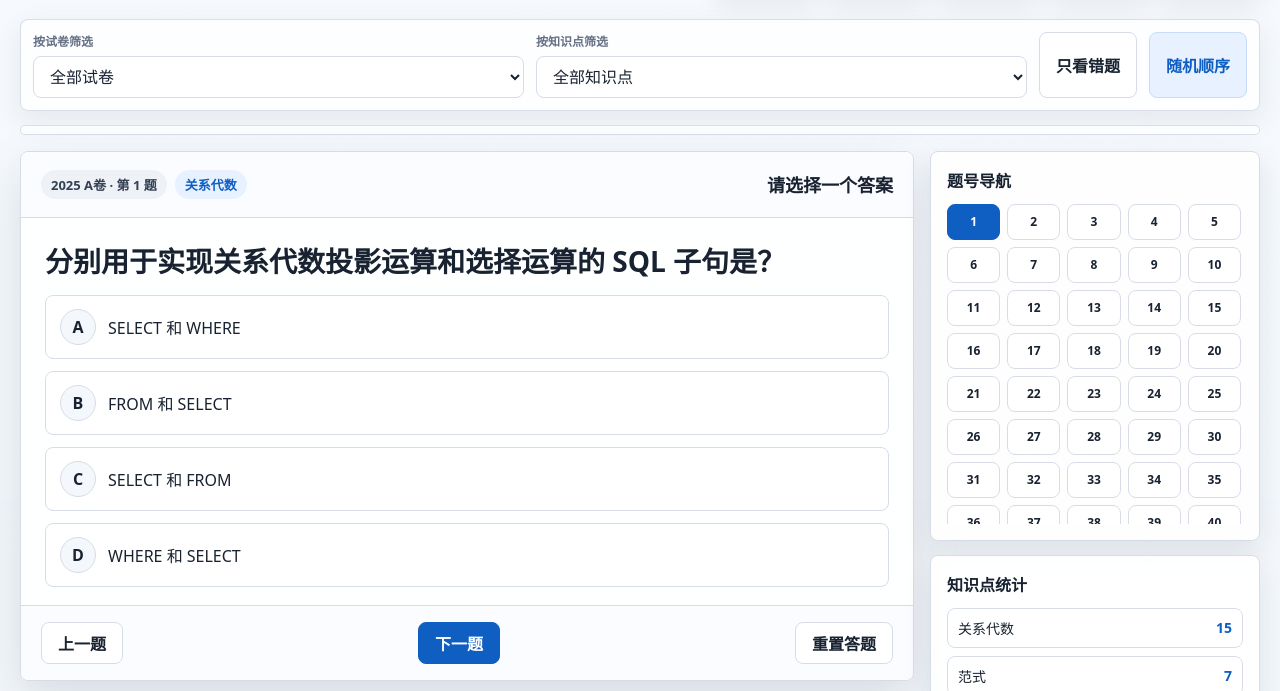
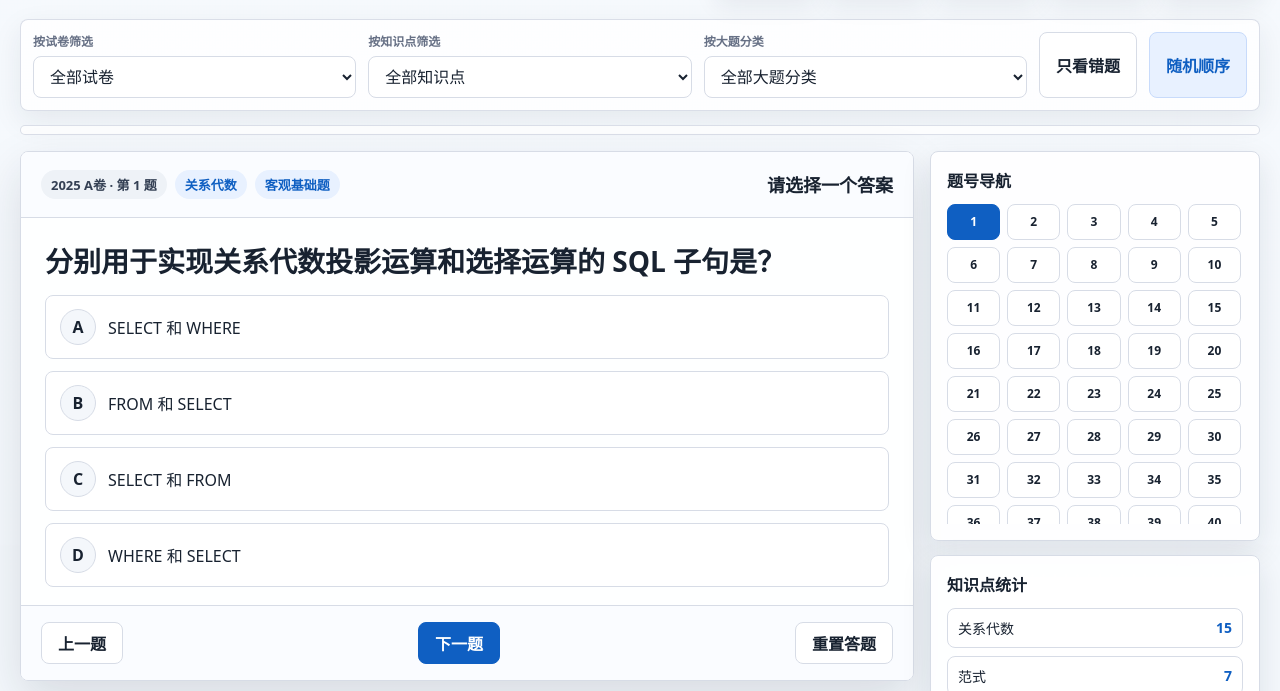
Before and after one commit to soratred/database-quiz-pwa, a plain HTML site: page database-quiz.html in a window 1280 px wide. Shown: the part 109-800 px from the top of the page. Drawn offline with Linux system fonts and the light colour scheme.

Commit message:
Add comprehensive question categories

```diff
--- a/database-quiz.html
+++ b/database-quiz.html
@@ -103,7 +103,7 @@
 
     .toolbar {
       display: grid;
-      grid-template-columns: 1fr 1fr auto auto;
+      grid-template-columns: 1fr 1fr 1fr auto auto;
       gap: 12px;
       margin: 6px 0 14px;
       padding: 12px;
@@ -509,6 +509,10 @@
         <label for="topicFilter">按知识点筛选</label>
         <select id="topicFilter"></select>
       </div>
+      <div class="field">
+        <label for="categoryFilter">按大题分类</label>
+        <select id="categoryFilter"></select>
+      </div>
       <button class="btn" id="wrongMode" type="button">只看错题</button>
       <button class="btn ghost" id="shuffle" type="button">随机顺序</button>
     </section>
@@ -521,6 +525,7 @@
           <div class="meta">
             <span class="pill source" id="source"></span>
             <span class="pill" id="topic"></span>
+            <span class="pill" id="category"></span>
           </div>
           <strong class="status" id="status">请选择一个答案</strong>
         </div>
@@ -544,6 +549,10 @@
         <div class="panel">
           <h3>知识点统计</h3>
           <div class="breakdown" id="breakdown"></div>
+        </div>
+        <div class="panel">
+          <h3>综合大题分类</h3>
+          <div class="breakdown" id="categoryBreakdown"></div>
         </div>
         <div class="panel">
           <h3>我的错题</h3>
@@ -814,6 +823,29 @@
 
     allQuestions.push(...extraQuestions);
 
+    function categoryFor(item) {
+      if (item.type !== "short") return "客观基础题";
+      const text = `${item.no} ${item.topic} ${item.text}`;
+      if (/SQL|数据定义|数据操作|建表|SELECT|CREATE|UPDATE|INSERT|DELETE|ALTER/.test(text)) return "SQL 操作题";
+      if (/关系代数|π|σ|投影|选择/.test(text)) return "关系代数题";
+      if (/E-R 转|ER 联系转换|转换为关系模式|逻辑设计/.test(text)) return "E-R 转关系题";
+      if (/E-R 图|概念设计|概念结构|概念模型设计/.test(text)) return "E-R 概念设计题";
+      if (/函数依赖|候选码|范式|3NF|BCNF|分解|闭包|无损连接|保持函数依赖/.test(text)) return "函数依赖与范式题";
+      if (/事务|ACID|恢复|并发|存取控制|安全|完整性|约束|视图|WHERE|HAVING|DBMS|数据库定义|数据库设计阶段|数据独立性/.test(text)) return "概念简答题";
+      return "综合应用题";
+    }
+
+    const categoryOrder = [
+      "SQL 操作题",
+      "关系代数题",
+      "E-R 概念设计题",
+      "E-R 转关系题",
+      "函数依赖与范式题",
+      "概念简答题",
+      "综合应用题",
+      "客观基础题"
+    ];
+
     const WRONG_KEY = "databaseQuizWrongQuestions.v1";
     const ANSWERS_KEY = "databaseQuizAnswers.v1";
     let order = [...allQuestions.keys()];
@@ -834,6 +866,7 @@
       bar: document.getElementById("bar"),
       source: document.getElementById("source"),
       topic: document.getElementById("topic"),
+      category: document.getElementById("category"),
       status: document.getElementById("status"),
       question: document.getElementById("question"),
       options: document.getElementById("options"),
@@ -846,8 +879,10 @@
       clearWrong: document.getElementById("clearWrong"),
       sourceFilter: document.getElementById("sourceFilter"),
       topicFilter: document.getElementById("topicFilter"),
+      categoryFilter: document.getElementById("categoryFilter"),
       nav: document.getElementById("nav"),
       breakdown: document.getElementById("breakdown"),
+      categoryBreakdown: document.getElementById("categoryBreakdown"),
       wrongList: document.getElementById("wrongList")
     };
 
@@ -889,18 +924,22 @@
     function fillFilters() {
       const sources = unique(allQuestions.map(item => item.source));
       const topics = unique(allQuestions.map(item => item.topic)).sort((a, b) => a.localeCompare(b, "zh-CN"));
+      const categories = categoryOrder.filter(category => allQuestions.some(item => categoryFor(item) === category));
       els.sourceFilter.innerHTML = `<option value="">全部试卷</option>` + sources.map(v => `<option>${v}</option>`).join("");
       els.topicFilter.innerHTML = `<option value="">全部知识点</option>` + topics.map(v => `<option>${v}</option>`).join("");
+      els.categoryFilter.innerHTML = `<option value="">全部大题分类</option>` + categories.map(v => `<option>${v}</option>`).join("");
     }
 
     function applyFilters() {
       const source = els.sourceFilter.value;
       const topic = els.topicFilter.value;
+      const category = els.categoryFilter.value;
       state.filtered = order.filter(idx => {
         const item = allQuestions[idx];
         return (!state.wrongMode || state.wrongBook.has(idx))
           && (!source || item.source === source)
-          && (!topic || item.topic === topic);
+          && (!topic || item.topic === topic)
+          && (!category || categoryFor(item) === category);
       });
       state.pos = 0;
       render();
@@ -918,6 +957,7 @@
       if (state.filtered.length === 0) {
         els.source.textContent = "无题目";
         els.topic.textContent = "请调整筛选";
+        els.category.textContent = "";
         els.status.textContent = "";
         els.question.textContent = "当前筛选条件下没有题目。";
         els.options.innerHTML = "";
@@ -925,6 +965,7 @@
         renderStats();
         renderNav();
         renderBreakdown();
+        renderCategoryBreakdown();
         renderWrongList();
         return;
       }
@@ -934,6 +975,7 @@
       const existing = state.answers.get(idx);
       els.source.textContent = `${item.source} · 第 ${item.no} 题`;
       els.topic.textContent = item.topic;
+      els.category.textContent = categoryFor(item);
       els.question.textContent = item.text;
       els.options.innerHTML = "";
       els.status.textContent = statusText(item, existing);
@@ -954,6 +996,7 @@
       renderStats();
       renderNav();
       renderBreakdown();
+      renderCategoryBreakdown();
       renderWrongList();
     }
 
@@ -1212,6 +1255,18 @@
         .join("");
     }
 
+    function renderCategoryBreakdown() {
+      const counts = {};
+      state.filtered.forEach(idx => {
+        const category = categoryFor(allQuestions[idx]);
+        counts[category] = (counts[category] || 0) + 1;
+      });
+      els.categoryBreakdown.innerHTML = categoryOrder
+        .filter(category => counts[category])
+        .map(category => `<div class="break-item"><span>${category}</span><strong>${counts[category]}</strong></div>`)
+        .join("");
+    }
+
     function renderWrongList() {
       const wrongItems = [...state.wrongBook]
         .filter(idx => allQuestions[idx])
@@ -1230,7 +1285,7 @@
         const button = document.createElement("button");
         button.className = "wrong-item";
         button.type = "button";
-        button.innerHTML = `<strong>${item.source} · 第 ${item.no} 题 · ${item.topic}</strong><span>${item.text}</span>`;
+        button.innerHTML = `<strong>${item.source} · 第 ${item.no} 题 · ${item.topic} · ${categoryFor(item)}</strong><span>${item.text}</span>`;
         button.addEventListener("click", () => {
           if (state.wrongMode || !state.filtered.includes(idx)) {
             state.wrongMode = true;
@@ -1291,6 +1346,7 @@
     els.clearWrong.addEventListener("click", clearWrongBook);
     els.sourceFilter.addEventListener("change", applyFilters);
     els.topicFilter.addEventListener("change", applyFilters);
+    els.categoryFilter.addEventListener("change", applyFilters);
 
     fillFilters();
     applyFilters();
--- a/service-worker.js
+++ b/service-worker.js
@@ -1,4 +1,4 @@
-const CACHE_NAME = "database-quiz-pwa-v2";
+const CACHE_NAME = "database-quiz-pwa-v3";
 const APP_SHELL = [
   "./",
   "./index.html",
```
